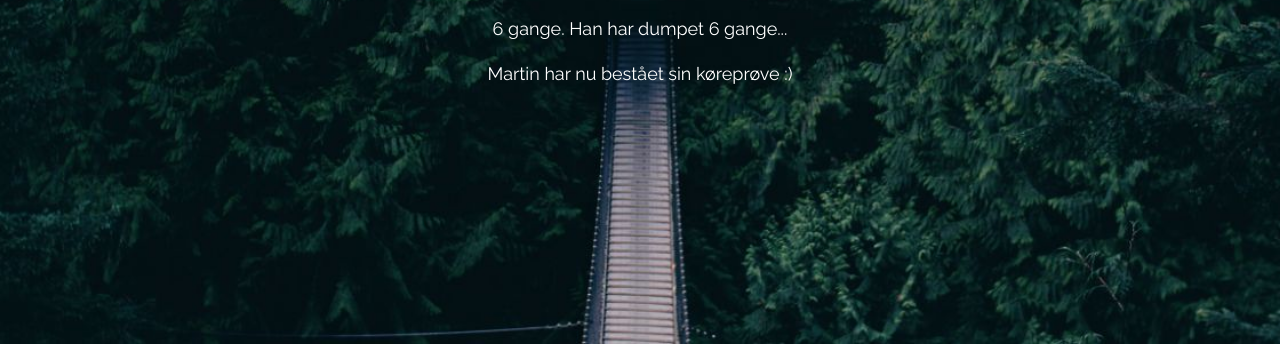
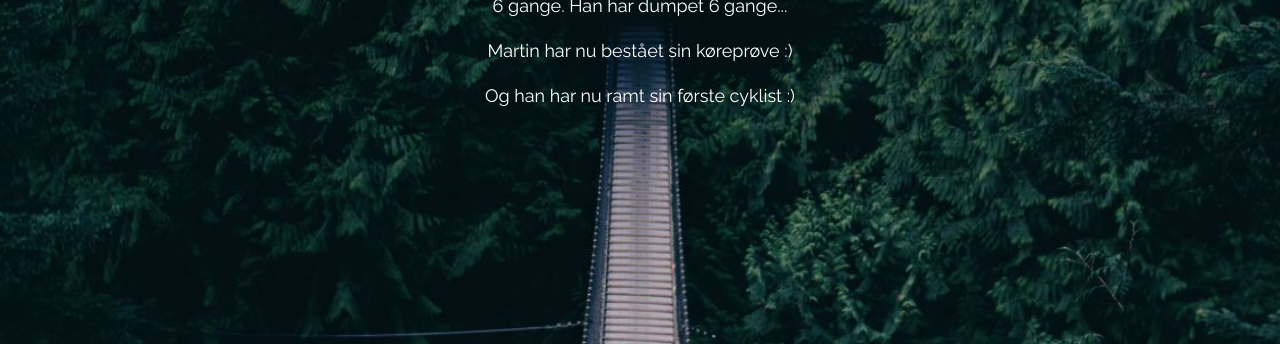
Before and after one commit to ChristofferGamel/dumpecounter2, a plain HTML site: page index.html in a window 1280 px wide. Shown: the part 456-800 px from the top of the page. Drawn offline with nearby package versions, Linux system fonts and the light colour scheme.

Commit message:
Update index.html

```diff
--- a/index.html
+++ b/index.html
@@ -40,6 +40,7 @@
             <hr class="w3-border-grey" style="margin:auto;width:40%">
             <p class="w3-large w3-center">6 gange. Han har dumpet 6 gange...</p>
             <p class="w3-large w3-center">Martin har nu bestået sin køreprøve :) </p>
+            <p class="w3-large w3-center"> Og han har nu ramt sin første cyklist :)</p>
         </div>
     </div>
 
```
